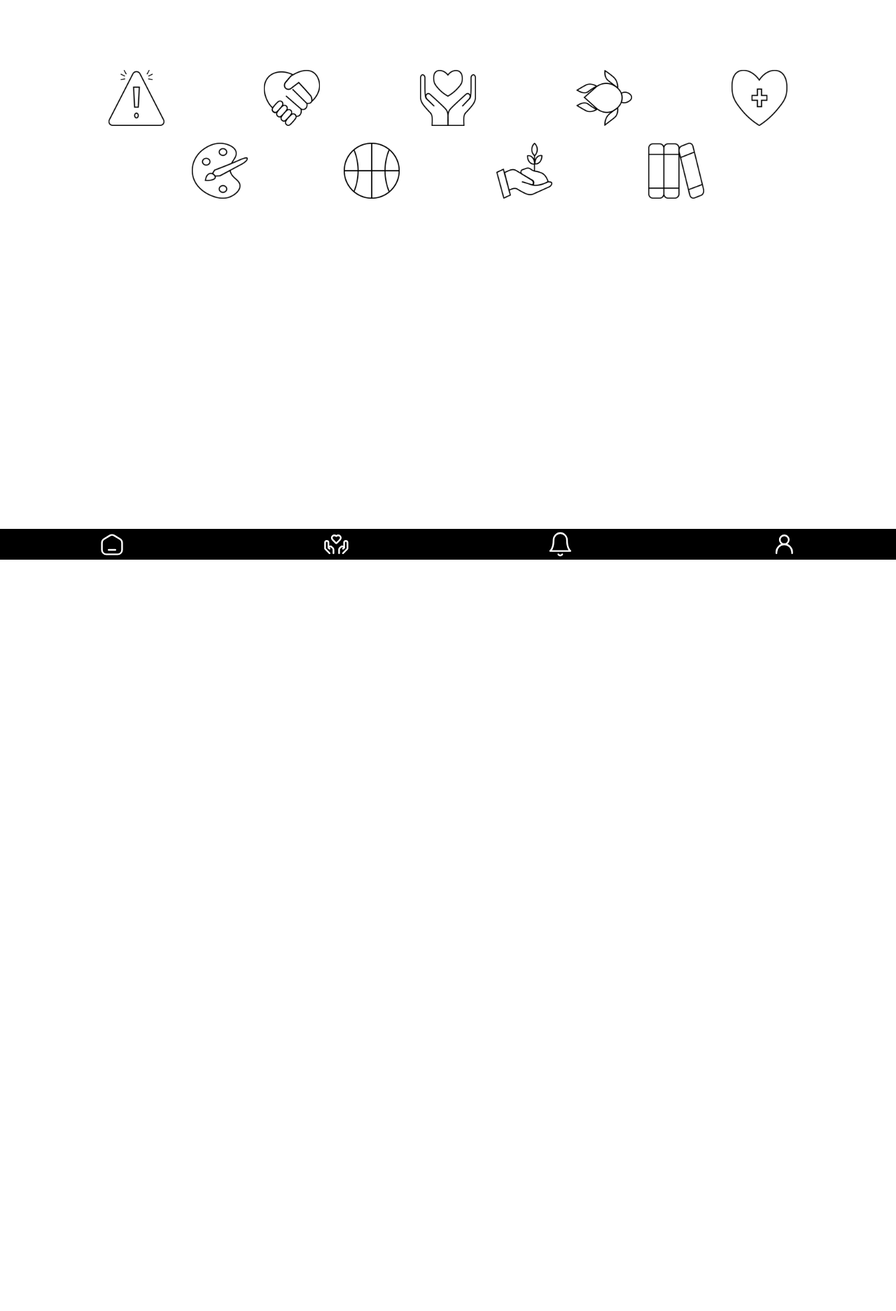
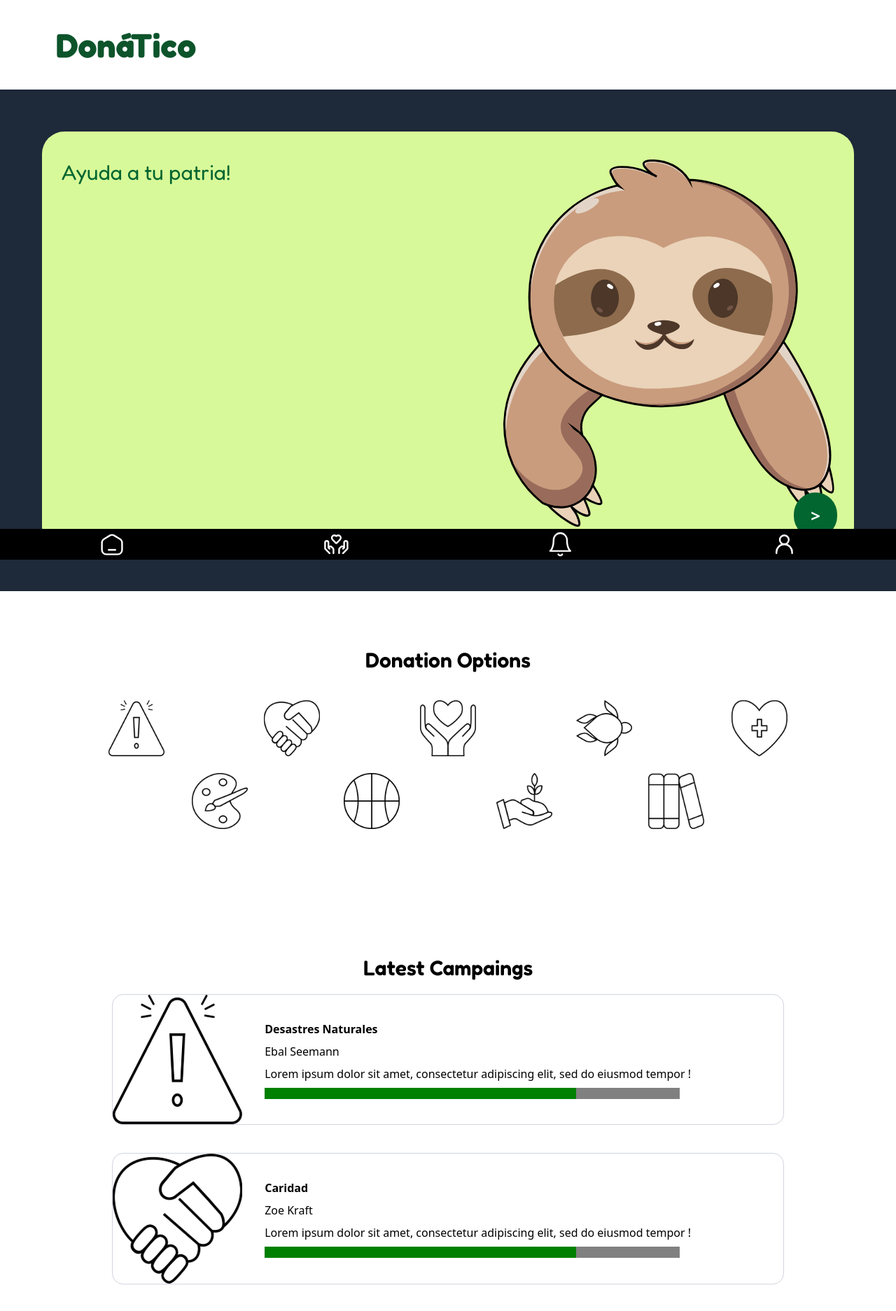
Before and after one commit to Ebaaaal/DonaTico, a React (Vite) app: page /HomePage in a window 1280 px wide. Shown: the top 1874 px of the page at 70% size. Before the commit the page ends 800 px from the top, so only its background shows below. Built offline with nearby package versions, Linux system fonts and the light colour scheme; a web font is replaced by a local one.

Commit message:
add homepage and rooting

```diff
--- a/src/components/Container.tsx
+++ b/src/components/Container.tsx
@@ -1,12 +1,12 @@
 
 import type { Container } from 'react-dom/client';
-//import  Header  from './Header.tsx';
-import  Section  from './Section.tsx';
+import Header from './Header.tsx';
+import Section from './Section.tsx';
+import Targets from './Targets.tsx';
 
 import typeReact from 'react'
 
 interface HeaderProps {
-
     title: string;
     img: string;
     alt: string;
@@ -21,23 +21,39 @@ interface SectionProps {
     links2: string[];
 }
 
+interface TargetsProps {
+    titles: string[];
+    organizers: string[];
+    texts: string[];
+    images: string[];
+    alts: string[];
+}
+
 interface ContainerProps {
-   header?: HeaderProps;
-   section?: SectionProps
+    header?: HeaderProps;
+    section?: SectionProps;
+    targets?: TargetsProps;
 }
 
 
 export default function Container(props: ContainerProps) {
-   //if(!props.header) return null;
-   if(!props.section) return null;
+    if (!props.header) return null;
+    if (!props.section) return null;
+    if (!props.targets) return null;
 
 
 
     return (
 
-        <div className="flex flex-col items-center">
-        {/* <Header {...props.header}> </Header> */}
-        <Section {...props.section}> </Section>
+        <div className="flex flex-col justify-center items-center w-full">
+            <Header {...props.header}> </Header>
+
+            <h2 className="font-fredoka text-3xl font-semibold mt-20 -mb-15 cursor-default">Donation Options</h2>
+            <Section {...props.section}> </Section>
+
+
+            <h2 className="font-fredoka text-3xl font-semibold mt-20 -mb-15 cursor-default">Latest Campaings</h2>
+            <Targets {...props.targets}> </Targets>
         </div>
 
     )
--- a/src/components/Header.tsx
+++ b/src/components/Header.tsx
@@ -11,16 +11,19 @@ interface HeaderProps {
 
 export default function Header(props: HeaderProps) {
     return (
-        <div>
-            <h1 className=""> {props.title} </h1>
+        <div className="flex flex-col justify-between w-full text-left gap-10 mt-10 ">
+            <h1 className="px-20 font-fredoka text-green-900 text-5xl font-bold cursor-default"> {props.title} </h1>
 
-            <div>
-                <div id="principal" className="flex flex-col justify-center items-center min-h-dvh bg-lime-100">
-                    <h1 className="relative font-fredoka text-green-900 text-5xl font-bold">{props.title}
-                        <img className="absolute w-1/5 -top-4 -left-1 " src={props.img} alt={props.alt} />
-                    </h1>
+            <div className='flex bg-gray-800 w-full p-15 justify-center items-center'>
+                <div className="flex flex-col items-end w-full bg-lime-200 rounded-4xl">
+                    <div className="flex pt-10 text-left w-full justify-between px-7">
+                        <h3 className="text-green-800 font-fredoka text-1xl font-semilight cursor-default min-md:text-3xl">{props.text}</h3>
+                        <img className="w-3/7 " src={props.img} alt={props.alt} />
+                    </div>
+                    <div className='relative bottom-8 right-6'>
+                        {props.button ? props.button : ''}
+                    </div>
                 </div>
-             {props.button ? props.button : ''}
             </div>
         </div>
     )
--- a/src/components/Targets.tsx
+++ b/src/components/Targets.tsx
@@ -0,0 +1,30 @@
+interface TargetsProps {
+    titles: string[];
+    organizers: string[];
+    texts: string[];
+    images: string[];
+    alts: string[];
+}
+
+export default function Targets(props: TargetsProps) {
+    return (
+        <section className="flex flex-col w-6/8 my-20 gap-10  ">
+
+            {props.titles.map((title, number) => (
+                <div className="flex flex- border-1 items-center border-gray-300 rounded-2xl gap-8 ">
+                    <div className="flex w-1/2 justify-center items-center min-md:w-1/4">
+                        <img className="w-full rounded-1xl" src={props.images[number]} alt={props.alts[number]} />
+                    </div>
+                    <div className="flex flex-col items-start w-full gap-2">
+                        <h1 className=" text-1xl font-semibold cursor-default"> {title} </h1>
+                        <h3> {props.organizers[number]} </h3>
+                        <p className=""> {props.texts[number]} </p>
+                        <progress className=" rounded-1xl w-4/5" value="75" max="100" ></progress>
+                    </div>
+
+                </div>
+            ))}
+
+        </section>
+    );
+}
--- a/src/routes/HomePage.tsx
+++ b/src/routes/HomePage.tsx
@@ -1,12 +1,36 @@
 import { createFileRoute } from '@tanstack/react-router'
 
 import Container from '../components/Container'
+import Button from '../components/Button'
+
+const btnHeader = (
+  <Button text='>'
+    style='text-white text-2xl font-bold text-center bg-green-800 duration-400 cursor-pointer hover:scale-110 hover:bg-green-950 rounded-full py-4 px-6 max-[30rem]:py-1 max-[30rem]:px-3 max-[30rem]:text-md max-[30rem]:font-extralight'
+    link='/Login' />
+
+)
+const headerProps = {
+  title: 'DonáTico',
+  img: './src/assets/perezoso.svg',
+  alt: 'perezoso',
+  text: 'Ayuda a tu patria!',
+  button: btnHeader
+}
 
 const sectionProps = {
   images: ['./src/assets/desastres.svg', './src/assets/caridad.svg', './src/assets/comunidad.svg', './src/assets/animales.svg', './src/assets/medico.svg'],
-  images2: ['./src/assets/artistico.svg', './src/assets/deporte.svg', './src/assets/ambiental.svg','./src/assets/educacion.svg'],
+  images2: ['./src/assets/artistico.svg', './src/assets/deporte.svg', './src/assets/ambiental.svg', './src/assets/educacion.svg'],
   links: ['/Login', '/Login', '/Login', '/Login', '/'],
   links2: ['/Register', '/Register', '/', '/']
+}
+
+const targetsProps = {
+  titles: ['Desastres Naturales', 'Caridad'],
+  organizers: ['Ebal Seemann', 'Zoe Kraft'],
+  texts: ['Lorem ipsum dolor sit amet, consectetur adipiscing elit, sed do eiusmod tempor !', 'Lorem ipsum dolor sit amet, consectetur adipiscing elit, sed do eiusmod tempor !'],
+  images: ['desastres.svg', 'caridad.svg'],
+  alts: ['desastres', 'caridad']
+
 }
 
 export const Route = createFileRoute('/HomePage')({
@@ -15,6 +39,6 @@ export const Route = createFileRoute('/HomePage')({
 
 function RouteComponent() {
   return (
-    <Container section={sectionProps}    ></Container>
+    <Container header={headerProps} section={sectionProps}  targets={targetsProps}  ></Container>
   )
 }
```
